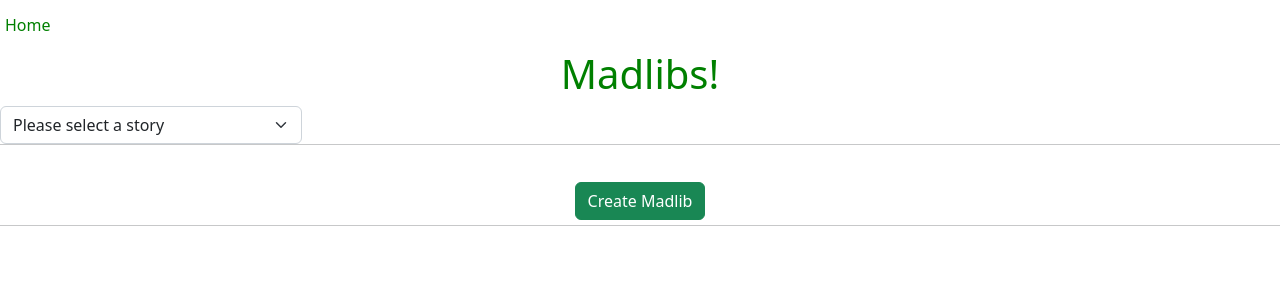
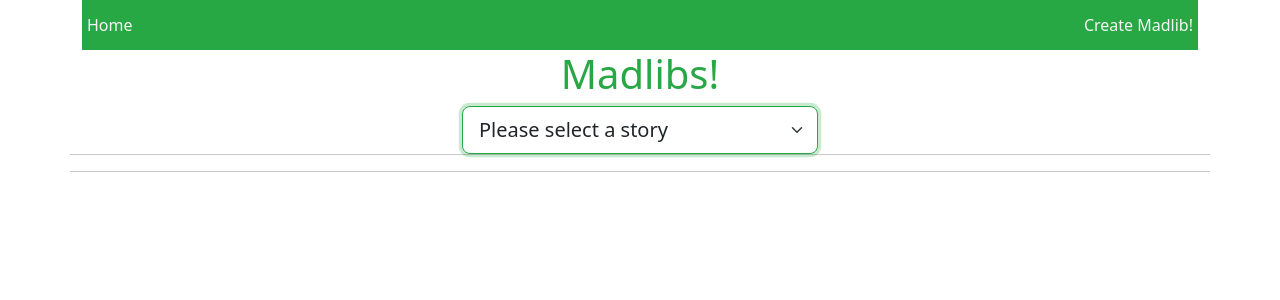
Before and after one commit to jammingJason/flask-madlibs, a Flask app: page / in a window 1280 px wide. Shown: the top 300 px of the page. Run offline with Flask 2, Linux system fonts and the light colour scheme.

Commit message:
coded some more

```diff
--- a/app.py
+++ b/app.py
@@ -49,19 +49,20 @@ story = Story(
        large {adjective} {noun}. It loved to {verb} {plural_noun}.""")
 s = Story(["noun", "verb"], "I love to {verb} a good {noun}.")
 t = Story(["noun", "clothing"], "I walk around my {noun} in my {clothing}.")
-stories = [story, s, t]
+stories = [s,t,story]
 pick_a_story = choice(stories)
-ans = (pick_a_story.prompts)
 str_temp = (pick_a_story.template)
-for item in stories:
-    str_option = str(item)
-    list_options = [str_option]
+obj_new = []
+for madlib in stories:
+    obj_new.append(str(madlib.template)[:10])
+
 @app.route('/')
 def go_home():
     if request.args:
         str_story = request.args.get('storyID')
-        return render_template('madlibs.html', story=pick_a_story, ans=ans)
-    return render_template('madlibs.html', stories=list_options)
+        ans = (stories[int(str_story)].prompts)
+        return render_template('madlibs.html', ans=ans)
+    return render_template('madlibs.html', stories=obj_new)
 
 
 @app.route('/buildMadlibs')
@@ -70,4 +71,8 @@ def go_madlibs():
     for req in request.args:
         new_obj[req] = request.args[req]
     # return new_obj
-    return render_template('buildMadlibs.html', what=new_obj, story=pick_a_story)
+    return render_template('buildMadlibs.html', what=new_obj, story=stories[int(request.args['storyID'])])
+
+@app.route('/createStory')
+def create_madlib():
+    return render_template('createMadlibs.html')
--- a/static/app.css
+++ b/static/app.css
@@ -2,23 +2,61 @@
     font-family: 'Franklin Gothic Medium', 'Arial Narrow', Arial, sans-serif;
 }
 
-#ancTag {
-    text-decoration: none;
-    padding: 5px;
-    color: green;
+#slcStory {
+    border-color: #28a745;
+    box-shadow: 0 0 0 0.2rem rgba(40, 167, 69, 0.25);
 }
 
-#ancTag:hover {
-    background-color: green;
+.form-control {
+    border-color: #28a745;
+    box-shadow: 0 0 0 0.2rem rgba(40, 167, 69, 0.25);
+    width: 100px
+}
+
+#txtItem {
+    width: 20rem;
+}
+
+.ancTag {
+    text-decoration: none;
+    text-align: left;
+    padding: 5px;
     color: whitesmoke;
 }
 
+.navbar {
+    background-color: #28a745;
+    color: whitesmoke;
+    margin: 0%;
+}
+
+#selectDiv {
+    justify-content: center;
+    align-content: center;
+}
+
+.menuHolder {
+    margin: 0%;
+    padding: 0%;
+}
+
+p {
+    padding: 15px;
+    color: gre#28a745en;
+    text-align: center;
+}
+
+.ancTag:hover {
+    background-color: whitesmoke;
+    color: #28a745;
+}
+
 .formItems {
-    color: green
+    color: #28a745
 }
 
 h1 {
-    color: green;
+    color: #28a745;
     text-align: center;
 }
 
@@ -27,5 +65,5 @@ td {
 }
 
 .lableItem {
-    color: green;
+    color: #28a745;
 }
--- a/templates/base.html
+++ b/templates/base.html
@@ -12,14 +12,23 @@
 </head>
 
 <body>
-    <nav class=navbar>
-        <a href="/" id="ancTag">Home</a>
-    </nav>
+    <div class="container">
+        <div class="row menuHolder">
+            <div class="col menuHolder">
+                <nav class=navbar>
+                    <a href="/" class="ancTag">Home</a>
+                    <a href="/createStory" class="ancTag">Create Madlib!</a>
+                </nav>
+            </div>
+        </div>
+    </div>
     <main id="content">
-        <div class="div row">
-            {% block content %}
+        <div class="container">
+            <div class="div row">
+                {% block content %}
 
-            {% endblock %}
+                {% endblock %}
+            </div>
         </div>
     </main>
     <script src="/static/app.js"></script>
--- a/templates/madlibs.html
+++ b/templates/madlibs.html
@@ -2,14 +2,21 @@
 <title>{% block title %}Madlibs{% endblock %}</title>
 {% block content %}
 <h1>Madlibs!</h1>
-<div class="div col-3">
-    <select name="slcStory" id="slcStory" class="form-select">
-        <option value="" selected>Please select a story</option>
-        {% for story in stories %}
-        <option value={{stories.index(story)}}>{{story}}</option>
-        {% endfor %}
-    </select>
+<div class="div col-4"></div>
+<div class="div col-4" id="selectDiv">
+    {% if not request.args %}
+    <form action="/" method="get" name="frmMain" id="frmMain">
+        <select name="storyID" id="slcStory" class="form-select form-select-lg"
+            onchange=javascript:document.frmMain.submit()>
+            <option value="" selected>Please select a story</option>
+            {% for story in stories %}
+            <option value={{stories.index(story)}}>{{story}}</option>
+            {% endfor %}
+        </select>
+    </form>
+    {% endif %}
 </div>
+<div class="div col-4"></div>
 <hr>
 <div class="div container">
     <div class="div row">
@@ -25,12 +32,15 @@
                     </td>
                 </tr>
                 {% endfor %}
-                </p>
+
+                {% if request.args %}
+                <input type="hidden" name="storyID" id="storyID" value="{{request.args.get('storyID')}}">
                 <tr>
                     <td colspan="2" align="center">
                         <button class="btn btn-success">Create Madlib</button>
                     </td>
                 </tr>
+                {% endif %}
             </form>
         </table>
     </div>
```
Also changed, not shown: templates/createMadlibs.html (added, +18 -0 lines).
